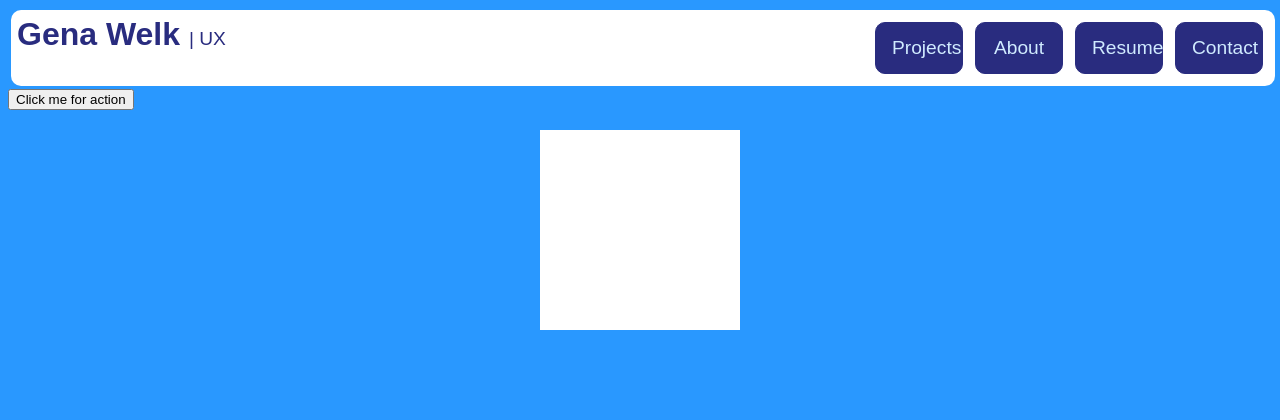
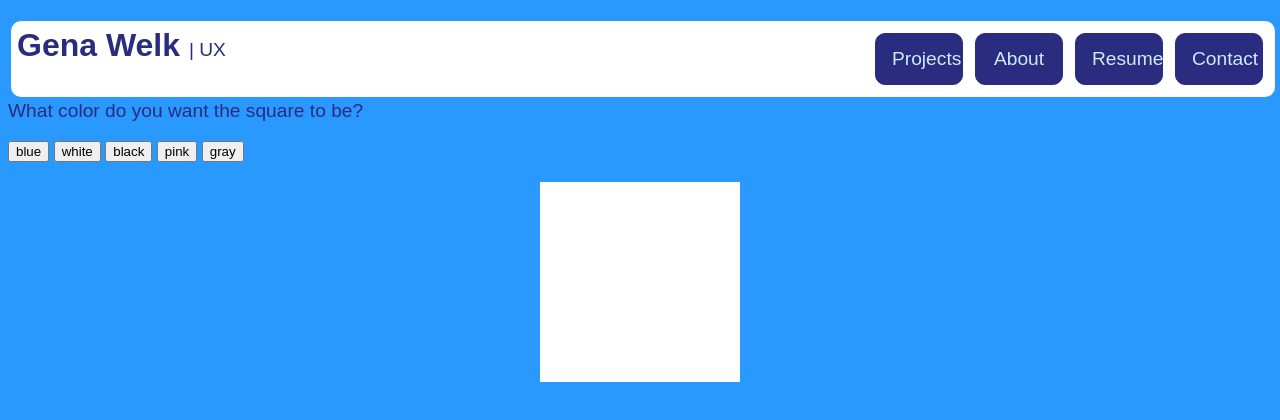
Before and after one commit to GWelk/GWelk.github.io, a plain HTML site: page assignment11.html in a window 1280 px wide. Drawn offline with Linux system fonts and the light colour scheme; a web font is replaced by a local one.

Commit message:
adding color choices
Letting the user choose what color to make the square.

```diff
--- a/assignment11.html
+++ b/assignment11.html
@@ -47,7 +47,13 @@
     </div> <!--end of div - - -Top Nav Grid Container-->
 
       <!--content of page goes here. - - On this page, assignment11.html, I am playing with JavaScript. -->
-      <button onclick="changeColor()">Click me for action</button>
+      <p>What color do you want the square to be?</p>
+      <!-- <button onclick="changeColor()">Click me for action</button> -->
+      <button onclick="changetoBlue()">blue</button>
+      <button onclick="changetoWhite()">white</button>
+      <button onclick="changetoBlack()">black</button>
+      <button onclick="changetoPink()">pink</button>
+      <button onclick="changetoGray()">gray</button>
       <div id="changeBox"></div>
 
 
--- a/js/wk11assignment.js
+++ b/js/wk11assignment.js
@@ -1,16 +1,37 @@
-var button = document.querySelector('button');
-var box = document.getElementById('changeBox');
 
+var mybox = document.getElementById('changeBox');
+
+// var mybutton = document.querySelector('button');
 // button.onclick = function changeColor(){
 //   box.style.background = 'blue';
 // }
 
 function changeColor(){
-  if(box.style.background == 'blue'){
-    box.style.background = 'white';
+  if(mybox.style.background == 'blue'){
+    mybox.style.background = 'white';
   }else{
-    box.style.background = 'blue';
+    mybox.style.background = 'blue';
   }
+}
+
+function changetoBlue(){
+  mybox.style.background = 'blue';
+}
+
+function changetoWhite(){
+  mybox.style.background = 'white';
+}
+
+function changetoBlack(){
+  mybox.style.background = 'black';
+}
+
+function changetoPink(){
+  mybox.style.background = 'pink';
+}
+
+function changetoGray(){
+  mybox.style.background = 'gray';
 }
 
 // function changeColor(){
```
